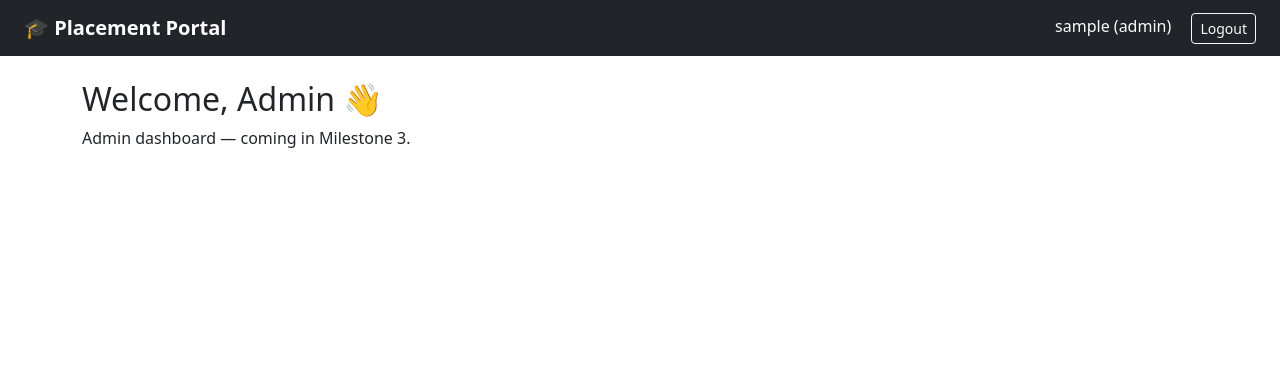
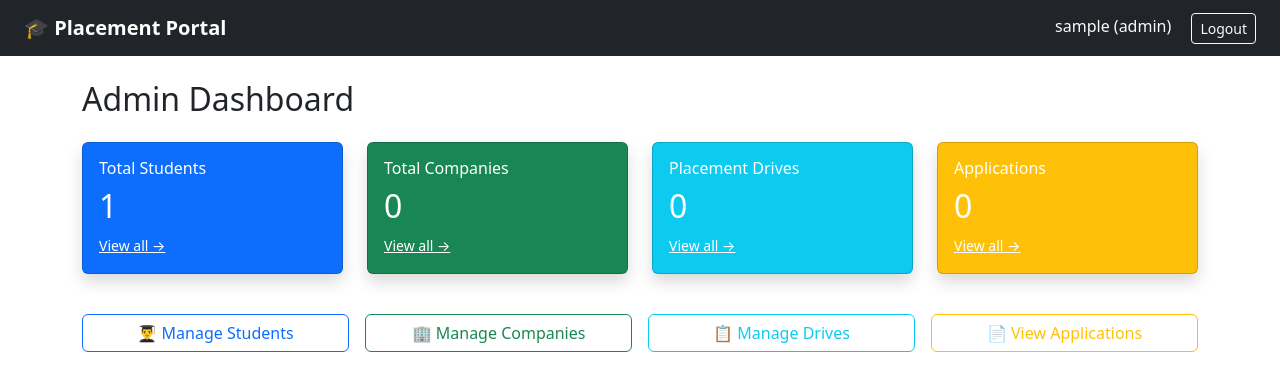
Before and after one commit to 24f2002190/placement-portal-application, a Flask app: page /admin/dashboard in a window 1280 px wide. Shown: the top 391 px of the page. Run offline with Flask 3, Linux system fonts and the light colour scheme; the visitor is signed in with stand-in values (Sample User, id 1); data comes from the database, SQL or seed files in the repository; data that the repository does not hold is empty.

Commit message:
Milestone-PPA Admin-Dashboard-Management

```diff
--- a/routes/admin.py
+++ b/routes/admin.py
@@ -1,7 +1,11 @@
-from flask import Blueprint, render_template, session, redirect, url_for
+from flask import Blueprint, render_template, session, redirect, url_for, request, flash
 from functools import wraps
+from models import get_db
 
 admin_bp = Blueprint('admin', __name__, url_prefix='/admin')
+
+
+# ── DECORATOR ────────────────────────────────────────────────────────────────
 
 def admin_required(f):
     @wraps(f)
@@ -11,7 +15,203 @@ def admin_required(f):
         return f(*args, **kwargs)
     return decorated
 
+
+# ── DASHBOARD ────────────────────────────────────────────────────────────────
+
 @admin_bp.route('/dashboard')
 @admin_required
 def dashboard():
-    return render_template('admin/dashboard.html')
+    conn = get_db()
+
+    stats = {
+        'total_students'  : conn.execute("SELECT COUNT(*) FROM student").fetchone()[0],
+        'total_companies' : conn.execute("SELECT COUNT(*) FROM company").fetchone()[0],
+        'total_drives'    : conn.execute("SELECT COUNT(*) FROM placement_drive").fetchone()[0],
+        'total_apps'      : conn.execute("SELECT COUNT(*) FROM application").fetchone()[0],
+        'pending_companies': conn.execute("SELECT COUNT(*) FROM company WHERE approval_status='Pending'").fetchone()[0],
+        'pending_drives'  : conn.execute("SELECT COUNT(*) FROM placement_drive WHERE status='Pending'").fetchone()[0],
+    }
+
+    conn.close()
+    return render_template('admin/dashboard.html', stats=stats)
+
+
+# ── COMPANIES ────────────────────────────────────────────────────────────────
+
+@admin_bp.route('/companies')
+@admin_required
+def companies():
+    search = request.args.get('search', '').strip()
+    conn   = get_db()
+
+    if search:
+        companies = conn.execute(
+            "SELECT * FROM company WHERE company_name LIKE ? OR CAST(company_id AS TEXT) LIKE ?",
+            (f'%{search}%', f'%{search}%')
+        ).fetchall()
+    else:
+        companies = conn.execute("SELECT * FROM company ORDER BY created_at DESC").fetchall()
+
+    conn.close()
+    return render_template('admin/companies.html', companies=companies, search=search)
+
+
+@admin_bp.route('/companies/<int:company_id>/approve')
+@admin_required
+def approve_company(company_id):
+    conn = get_db()
+    conn.execute("UPDATE company SET approval_status='Approved' WHERE company_id=?", (company_id,))
+    conn.commit()
+    conn.close()
+    flash('Company approved.', 'success')
+    return redirect(url_for('admin.companies'))
+
+
+@admin_bp.route('/companies/<int:company_id>/reject')
+@admin_required
+def reject_company(company_id):
+    conn = get_db()
+    conn.execute("UPDATE company SET approval_status='Rejected' WHERE company_id=?", (company_id,))
+    conn.commit()
+    conn.close()
+    flash('Company rejected.', 'warning')
+    return redirect(url_for('admin.companies'))
+
+
+@admin_bp.route('/companies/<int:company_id>/blacklist')
+@admin_required
+def blacklist_company(company_id):
+    conn = get_db()
+    current = conn.execute("SELECT is_blacklisted FROM company WHERE company_id=?", (company_id,)).fetchone()
+    new_status = 0 if current['is_blacklisted'] else 1
+    conn.execute("UPDATE company SET is_blacklisted=? WHERE company_id=?", (new_status, company_id))
+    conn.commit()
+    conn.close()
+    flash('Company blacklist status updated.', 'info')
+    return redirect(url_for('admin.companies'))
+
+
+@admin_bp.route('/companies/<int:company_id>/delete')
+@admin_required
+def delete_company(company_id):
+    conn = get_db()
+    conn.execute("DELETE FROM company WHERE company_id=?", (company_id,))
+    conn.commit()
+    conn.close()
+    flash('Company deleted.', 'danger')
+    return redirect(url_for('admin.companies'))
+
+
+# ── STUDENTS ─────────────────────────────────────────────────────────────────
+
+@admin_bp.route('/students')
+@admin_required
+def students():
+    search = request.args.get('search', '').strip()
+    conn   = get_db()
+
+    if search:
+        students = conn.execute(
+            """SELECT * FROM student
+               WHERE name LIKE ? OR CAST(student_id AS TEXT) LIKE ? OR phone LIKE ? OR email LIKE ?""",
+            (f'%{search}%', f'%{search}%', f'%{search}%', f'%{search}%')
+        ).fetchall()
+    else:
+        students = conn.execute("SELECT * FROM student ORDER BY created_at DESC").fetchall()
+
+    conn.close()
+    return render_template('admin/students.html', students=students, search=search)
+
+
+@admin_bp.route('/students/<int:student_id>/blacklist')
+@admin_required
+def blacklist_student(student_id):
+    conn = get_db()
+    current = conn.execute("SELECT is_blacklisted FROM student WHERE student_id=?", (student_id,)).fetchone()
+    new_status = 0 if current['is_blacklisted'] else 1
+    conn.execute("UPDATE student SET is_blacklisted=? WHERE student_id=?", (new_status, student_id))
+    conn.commit()
+    conn.close()
+    flash('Student blacklist status updated.', 'info')
+    return redirect(url_for('admin.students'))
+
+
+@admin_bp.route('/students/<int:student_id>/toggle_active')
+@admin_required
+def toggle_student_active(student_id):
+    conn = get_db()
+    current = conn.execute("SELECT is_active FROM student WHERE student_id=?", (student_id,)).fetchone()
+    new_status = 0 if current['is_active'] else 1
+    conn.execute("UPDATE student SET is_active=? WHERE student_id=?", (new_status, student_id))
+    conn.commit()
+    conn.close()
+    flash('Student active status updated.', 'info')
+    return redirect(url_for('admin.students'))
+
+
+@admin_bp.route('/students/<int:student_id>/delete')
+@admin_required
+def delete_student(student_id):
+    conn = get_db()
+    conn.execute("DELETE FROM student WHERE student_id=?", (student_id,))
+    conn.commit()
+    conn.close()
+    flash('Student deleted.', 'danger')
+    return redirect(url_for('admin.students'))
+
+
+# ── PLACEMENT DRIVES ─────────────────────────────────────────────────────────
+
+@admin_bp.route('/drives')
+@admin_required
+def drives():
+    conn   = get_db()
+    drives = conn.execute("""
+        SELECT pd.*, c.company_name
+        FROM placement_drive pd
+        JOIN company c ON pd.company_id = c.company_id
+        ORDER BY pd.created_at DESC
+    """).fetchall()
+    conn.close()
+    return render_template('admin/drives.html', drives=drives)
+
+
+@admin_bp.route('/drives/<int:drive_id>/approve')
+@admin_required
+def approve_drive(drive_id):
+    conn = get_db()
+    conn.execute("UPDATE placement_drive SET status='Approved' WHERE drive_id=?", (drive_id,))
+    conn.commit()
+    conn.close()
+    flash('Drive approved.', 'success')
+    return redirect(url_for('admin.drives'))
+
+
+@admin_bp.route('/drives/<int:drive_id>/reject')
+@admin_required
+def reject_drive(drive_id):
+    conn = get_db()
+    conn.execute("UPDATE placement_drive SET status='Rejected' WHERE drive_id=?", (drive_id,))
+    conn.commit()
+    conn.close()
+    flash('Drive rejected.', 'warning')
+    return redirect(url_for('admin.drives'))
+
+
+# ── APPLICATIONS ─────────────────────────────────────────────────────────────
+
+@admin_bp.route('/applications')
+@admin_required
+def applications():
+    conn = get_db()
+    apps = conn.execute("""
+        SELECT a.*, s.name AS student_name, s.email AS student_email,
+               pd.job_title, c.company_name
+        FROM application a
+        JOIN student s         ON a.student_id = s.student_id
+        JOIN placement_drive pd ON a.drive_id   = pd.drive_id
+        JOIN company c         ON pd.company_id = c.company_id
+        ORDER BY a.application_date DESC
+    """).fetchall()
+    conn.close()
+    return render_template('admin/applications.html', apps=apps)
--- a/templates/admin/dashboard.html
+++ b/templates/admin/dashboard.html
@@ -1,6 +1,77 @@
 {% extends 'base.html' %}
 {% block title %}Admin Dashboard{% endblock %}
+
 {% block content %}
-<h2>Welcome, Admin 👋</h2>
-<p>Admin dashboard — coming in Milestone 3.</p>
+<h2 class="mb-4">Admin Dashboard</h2>
+
+<!-- Stat Cards -->
+<div class="row g-4 mb-4">
+  <div class="col-md-3">
+    <div class="card text-white bg-primary shadow">
+      <div class="card-body">
+        <h6 class="card-title">Total Students</h6>
+        <h2>{{ stats.total_students }}</h2>
+        <a href="{{ url_for('admin.students') }}" class="text-white small">View all →</a>
+      </div>
+    </div>
+  </div>
+  <div class="col-md-3">
+    <div class="card text-white bg-success shadow">
+      <div class="card-body">
+        <h6 class="card-title">Total Companies</h6>
+        <h2>{{ stats.total_companies }}</h2>
+        <a href="{{ url_for('admin.companies') }}" class="text-white small">View all →</a>
+      </div>
+    </div>
+  </div>
+  <div class="col-md-3">
+    <div class="card text-white bg-info shadow">
+      <div class="card-body">
+        <h6 class="card-title">Placement Drives</h6>
+        <h2>{{ stats.total_drives }}</h2>
+        <a href="{{ url_for('admin.drives') }}" class="text-white small">View all →</a>
+      </div>
+    </div>
+  </div>
+  <div class="col-md-3">
+    <div class="card text-white bg-warning shadow">
+      <div class="card-body">
+        <h6 class="card-title">Applications</h6>
+        <h2>{{ stats.total_apps }}</h2>
+        <a href="{{ url_for('admin.applications') }}" class="text-white small">View all →</a>
+      </div>
+    </div>
+  </div>
+</div>
+
+<!-- Pending Alerts -->
+{% if stats.pending_companies > 0 %}
+<div class="alert alert-warning">
+  ⚠️ <strong>{{ stats.pending_companies }}</strong> company registration(s) awaiting approval.
+  <a href="{{ url_for('admin.companies') }}" class="alert-link">Review now</a>
+</div>
+{% endif %}
+
+{% if stats.pending_drives > 0 %}
+<div class="alert alert-info">
+  📋 <strong>{{ stats.pending_drives }}</strong> placement drive(s) awaiting approval.
+  <a href="{{ url_for('admin.drives') }}" class="alert-link">Review now</a>
+</div>
+{% endif %}
+
+<!-- Quick Nav -->
+<div class="row g-3 mt-2">
+  <div class="col-md-3">
+    <a href="{{ url_for('admin.students') }}" class="btn btn-outline-primary w-100">👨‍🎓 Manage Students</a>
+  </div>
+  <div class="col-md-3">
+    <a href="{{ url_for('admin.companies') }}" class="btn btn-outline-success w-100">🏢 Manage Companies</a>
+  </div>
+  <div class="col-md-3">
+    <a href="{{ url_for('admin.drives') }}" class="btn btn-outline-info w-100">📋 Manage Drives</a>
+  </div>
+  <div class="col-md-3">
+    <a href="{{ url_for('admin.applications') }}" class="btn btn-outline-warning w-100">📄 View Applications</a>
+  </div>
+</div>
 {% endblock %}
```
Also changed, not shown: templates/admin/applications.html (added, +53 -0 lines), templates/admin/companies.html (added, +66 -0 lines), templates/admin/drives.html (added, +53 -0 lines), templates/admin/students.html (added, +58 -0 lines).
